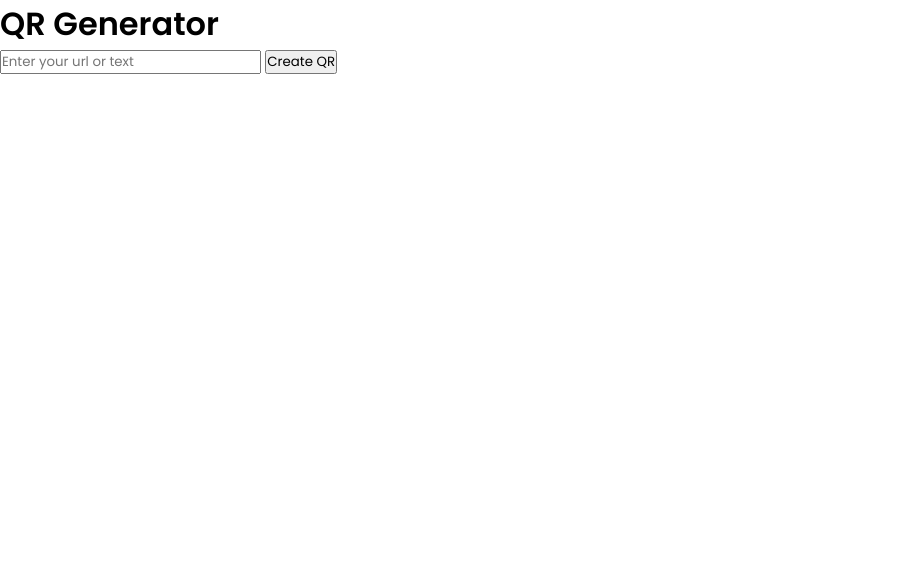
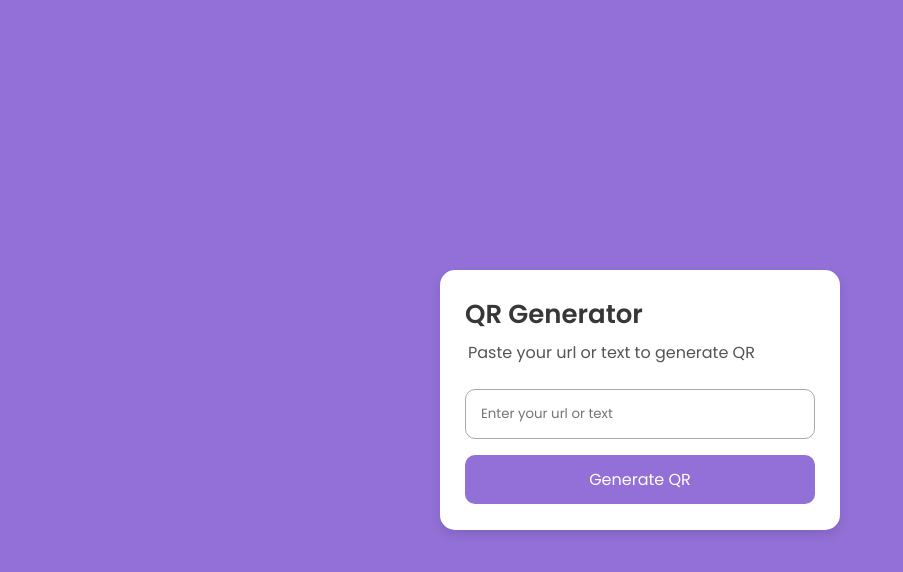
Before and after one commit to swift37/QRGenerator, a plain HTML site: page index.html in a window 1280 px wide. Shown: the whole page, without its empty margins (0-903 px from the left). Drawn offline with Linux system fonts and the light colour scheme.

Commit message:
Styles and some layout fixes

```diff
--- a/index.html
+++ b/index.html
@@ -14,12 +14,15 @@
 	</head>
 	<body>
 		<div class="wrapper">
-			<h1>QR Generator</h1>
+			<header>
+				<h1>QR Generator</h1>
+				<label>Paste your url or text to generate QR</label>
+			</header>
 			<div class="form">
 				<input type="text" placeholder="Enter your url or text" />
-				<button class="create-button">Create QR</button>
+				<button class="generate-button">Generate QR</button>
 			</div>
-			<div class="qr-code">
+			<div class="qr-container">
 				<img src="" alt="" />
 			</div>
 		</div>
--- a/style.css
+++ b/style.css
@@ -4,3 +4,87 @@
 	box-sizing: border-box;
 	font-family: 'Poppins', sans-serif;
 }
+
+body {
+	display: flex;
+	justify-content: center;
+	align-items: center;
+	height: 100vh;
+	background-color: #9270d7;
+}
+
+.wrapper {
+	display: flex;
+	flex-direction: column;
+	gap: 1.5em;
+	position: relative;
+	max-width: 400px;
+	width: 100%;
+	height: 260px;
+	padding: 25px;
+	border-radius: 15px;
+	background-color: #ffffff;
+	box-shadow: 0 5px 10px rgba(0, 0, 0, 0.1);
+}
+
+.wrapper header {
+	display: flex;
+	flex-direction: column;
+	gap: 0.4em;
+}
+
+.wrapper header h1 {
+	font-size: 26px;
+	font-weight: 600;
+	color: #373737;
+}
+
+.wrapper header label {
+	color: #545454;
+	margin-left: 3px;
+}
+
+.wrapper .form {
+	display: flex;
+	flex-direction: column;
+	gap: 1em;
+	margin-bottom: 10px;
+}
+
+.wrapper .form input {
+	width: 100%;
+	height: 50px;
+	border-radius: 10px;
+	padding: 0 45px 0 15px;
+	border: 1px solid #aaaaaa;
+	outline: none;
+	background: transparent;
+}
+
+.wrapper .form .generate-button {
+	width: 100%;
+	padding: 12px;
+	border-radius: 10px;
+	background-color: #9270d7;
+	color: #ffffff;
+	font-size: 16px;
+	border: none;
+	outline: none;
+	cursor: pointer;
+	transition: background 0.3s;
+}
+
+.wrapper .form .generate-button:hover {
+	background-color: #8250d7;
+}
+
+.wrapper .qr-container {
+	display: flex;
+	justify-content: center;
+	align-items: center;
+	padding: 30px 0;
+	border: 1px solid #aaaaaa;
+	border-radius: 10px;
+	opacity: 0;
+	pointer-events: none;
+}
```
